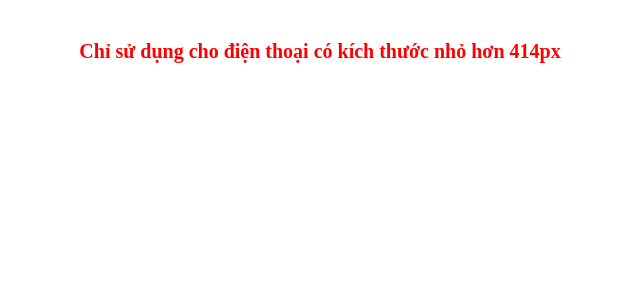
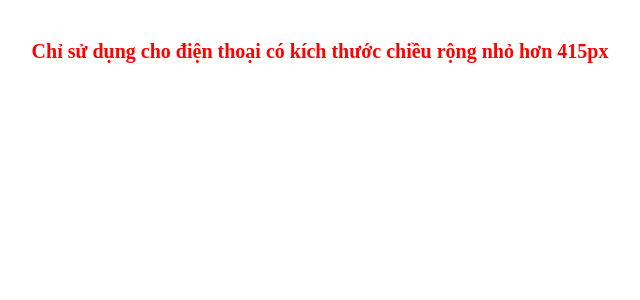
Before and after one commit to CuongLe68/QuanLyChiTieu, a React (Create React App) app: page / in a window 1280 px wide. Shown: the top 300 px of the page, without its empty margins (320-960 px from the left). Built offline with nearby package versions, Linux system fonts and the light colour scheme; a web font is replaced by a local one.

Commit message:
Update Home.js

```diff
--- a/src/components/Home/Home.js
+++ b/src/components/Home/Home.js
@@ -23,7 +23,7 @@ function Home() {
   return (
     <>
       <div className={cx("error")}>
-        Chỉ sử dụng cho điện thoại có kích thước nhỏ hơn 414px
+        Chỉ sử dụng cho điện thoại có kích thước chiều rộng nhỏ hơn 415px
       </div>
       <div className={cx("wrapper")}>
         {/* form login */}
```
